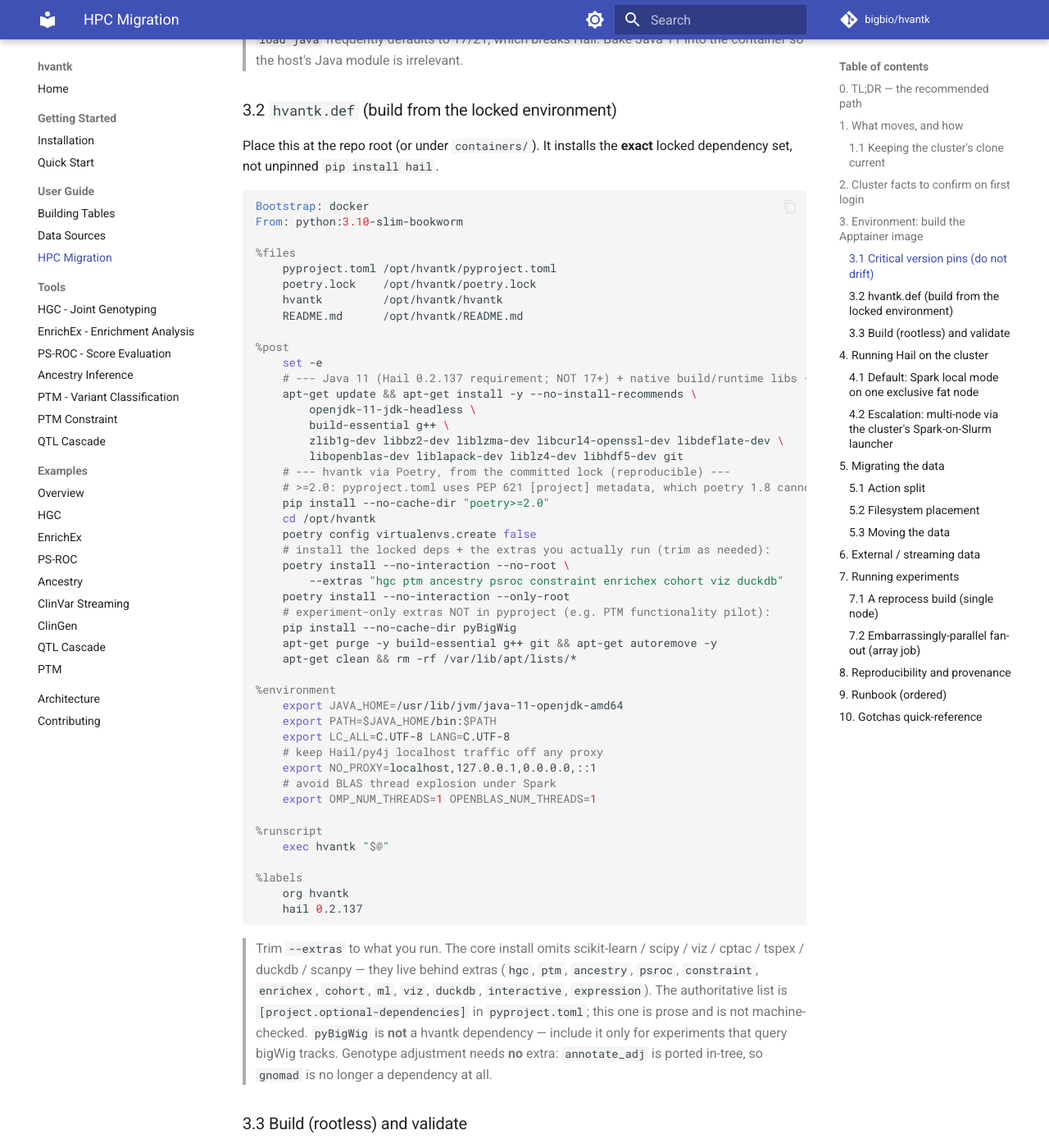
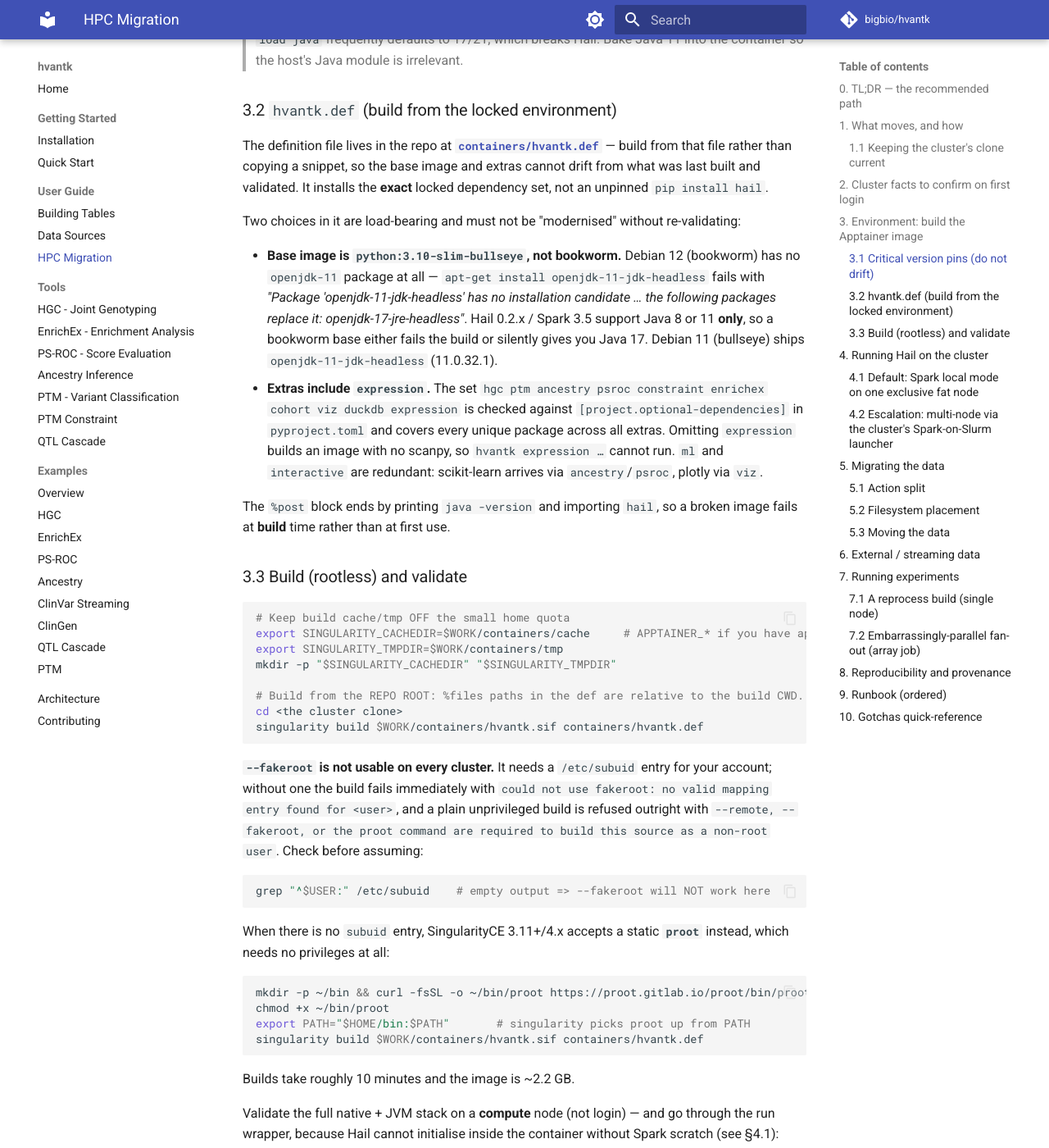
Before and after one commit to bigbio/hvantk, an MkDocs documentation site: the page built from docs_site/guide/hpc-migration.md, in a window 1280 px wide and 1400 px high, scrolled down 3046 px. Shown: the whole window at 82% size. Built offline with MkDocs 1.6.1 and Material for MkDocs 9.7.7, drawn with Linux system fonts in a browser that asks for light colours; comment, search, counter and statistics services are not loaded; some of the changed text lies outside the part shown.

Commit message:
docs(hpc): fix the container build path so it actually works on a cluster
The Apptainer/Singularity section of the HPC migration guide documented a build
that cannot succeed. Four independent blockers, each verified on the cluster:

* Base image had no Java 11. The guide pinned `python:3.10-slim-bookworm`, but
  Debian 12 ships no `openjdk-11` package at all -- apt reports it is replaced by
  `openjdk-17-jre-headless`, and Hail 0.2.x / Spark 3.5 support Java 8 or 11 only.
  Repinned to `python:3.10-slim-bullseye` (openjdk 11.0.32.1).
* `--fakeroot` is not universally available. It needs an `/etc/subuid` entry; with
  none, the build fails with `no valid mapping entry found` and an unprivileged
  build is refused outright. Documented the check and the static `proot` fallback
  that SingularityCE accepts instead.
* Extras omitted `expression`, producing an image with no scanpy in which
  `hvantk expression ...` cannot run. Checked the full list against
  [project.optional-dependencies]; `ml` and `interactive` are genuinely redundant.
* The container cannot initialise Hail without `SPARK_LOCAL_DIRS` on writable
  node-local scratch, and the failure is misdiagnosed: the visible error is
  `[Errno 111] Connection refused` from py4j, which reads as a network fault. The
  real cause is one line above it, `DiskBlockManager: Failed to create any local dir`.

The definition file now lives at `containers/hvantk.def` rather than as a prose
snippet, so the base image and extras cannot drift from what was last built, and
`containers/hvantk_run.sh` sets up and binds Spark scratch so the container is
invoked correctly by default.

Verified end to end: image builds (2.2 GB) and
`hvantk utils check-install` passes on a compute node -- Hail 0.2.137 initialises
and the balding_nichols_model smoke test succeeds.

````diff
--- a/docs_site/guide/hpc-migration.md
+++ b/docs_site/guide/hpc-migration.md
@@ -125,89 +125,76 @@ the lock; do not regenerate or loosen it. And:
 
 ### 3.2 `hvantk.def` (build from the locked environment)
 
-Place this at the repo root (or under `containers/`). It installs the **exact**
-locked dependency set, not unpinned `pip install hail`.
+The definition file lives in the repo at **[`containers/hvantk.def`](../../containers/hvantk.def)**
+— build from that file rather than copying a snippet, so the base image and extras
+cannot drift from what was last built and validated. It installs the **exact** locked
+dependency set, not an unpinned `pip install hail`.
 
-```singularity
-Bootstrap: docker
-From: python:3.10-slim-bookworm
+Two choices in it are load-bearing and must not be "modernised" without re-validating:
 
-%files
-    pyproject.toml /opt/hvantk/pyproject.toml
-    poetry.lock    /opt/hvantk/poetry.lock
-    hvantk         /opt/hvantk/hvantk
-    README.md      /opt/hvantk/README.md
+- **Base image is `python:3.10-slim-bullseye`, not bookworm.** Debian 12 (bookworm) has
+  no `openjdk-11` package at all — `apt-get install openjdk-11-jdk-headless` fails with
+  *"Package 'openjdk-11-jdk-headless' has no installation candidate … the following
+  packages replace it: openjdk-17-jre-headless"*. Hail 0.2.x / Spark 3.5 support Java 8
+  or 11 **only**, so a bookworm base either fails the build or silently gives you
+  Java 17. Debian 11 (bullseye) ships `openjdk-11-jdk-headless` (11.0.32.1).
+- **Extras include `expression`.** The set
+  `hgc ptm ancestry psroc constraint enrichex cohort viz duckdb expression`
+  is checked against `[project.optional-dependencies]` in `pyproject.toml` and covers
+  every unique package across all extras. Omitting `expression` builds an image with no
+  scanpy, so `hvantk expression …` cannot run. `ml` and `interactive` are redundant:
+  scikit-learn arrives via `ancestry`/`psroc`, plotly via `viz`.
 
-%post
-    set -e
-    # --- Java 11 (Hail 0.2.137 requirement; NOT 17+) + native build/runtime libs ---
-    apt-get update && apt-get install -y --no-install-recommends \
-        openjdk-11-jdk-headless \
-        build-essential g++ \
-        zlib1g-dev libbz2-dev liblzma-dev libcurl4-openssl-dev libdeflate-dev \
-        libopenblas-dev liblapack-dev liblz4-dev libhdf5-dev git
-    # --- hvantk via Poetry, from the committed lock (reproducible) ---
-    # >=2.0: pyproject.toml uses PEP 621 [project] metadata, which poetry 1.8 cannot read.
-    pip install --no-cache-dir "poetry>=2.0"
-    cd /opt/hvantk
-    poetry config virtualenvs.create false
-    # install the locked deps + the extras you actually run (trim as needed):
-    poetry install --no-interaction --no-root \
-        --extras "hgc ptm ancestry psroc constraint enrichex cohort viz duckdb"
-    poetry install --no-interaction --only-root
-    # experiment-only extras NOT in pyproject (e.g. PTM functionality pilot):
-    pip install --no-cache-dir pyBigWig
-    apt-get purge -y build-essential g++ git && apt-get autoremove -y
-    apt-get clean && rm -rf /var/lib/apt/lists/*
-
-%environment
-    export JAVA_HOME=/usr/lib/jvm/java-11-openjdk-amd64
-    export PATH=$JAVA_HOME/bin:$PATH
-    export LC_ALL=C.UTF-8 LANG=C.UTF-8
-    # keep Hail/py4j localhost traffic off any proxy
-    export NO_PROXY=localhost,127.0.0.1,0.0.0.0,::1
-    # avoid BLAS thread explosion under Spark
-    export OMP_NUM_THREADS=1 OPENBLAS_NUM_THREADS=1
-
-%runscript
-    exec hvantk "$@"
-
-%labels
-    org hvantk
-    hail 0.2.137
-```
-
-> Trim `--extras` to what you run. The core install omits scikit-learn / scipy / viz /
-> cptac / tspex / duckdb / scanpy — they live behind extras (`hgc`, `ptm`,
-> `ancestry`, `psroc`, `constraint`, `enrichex`, `cohort`, `ml`, `viz`, `duckdb`,
-> `interactive`, `expression`). The authoritative list is
-> `[project.optional-dependencies]` in `pyproject.toml`; this one is prose and is not
-> machine-checked.
-> `pyBigWig` is **not** a hvantk dependency — include it only for experiments that
-> query bigWig tracks. Genotype adjustment needs **no** extra: `annotate_adj` is
-> ported in-tree, so `gnomad` is no longer a dependency at all.
+The `%post` block ends by printing `java -version` and importing `hail`, so a broken
+image fails at **build** time rather than at first use.
 
 ### 3.3 Build (rootless) and validate
 
 ```bash
 # Keep build cache/tmp OFF the small home quota
-export APPTAINER_CACHEDIR=/scratch/$USER/apptainer/cache
-export APPTAINER_TMPDIR=/scratch/$USER/apptainer/tmp
-mkdir -p "$APPTAINER_CACHEDIR" "$APPTAINER_TMPDIR"
+export SINGULARITY_CACHEDIR=$WORK/containers/cache     # APPTAINER_* if you have apptainer
+export SINGULARITY_TMPDIR=$WORK/containers/tmp
+mkdir -p "$SINGULARITY_CACHEDIR" "$SINGULARITY_TMPDIR"
 
-# Build on the cluster if --fakeroot is allowed:
-apptainer build --fakeroot hvantk.sif hvantk.def
-#   ...or build on a laptop / CI and copy the .sif over via Globus/rsync.
+# Build from the REPO ROOT: %files paths in the def are relative to the build CWD.
+cd <the cluster clone>
+singularity build $WORK/containers/hvantk.sif containers/hvantk.def
+```
 
-# Validate the full native + JVM stack on a COMPUTE node (not login):
-srun -c 4 --mem 16g apptainer exec hvantk.sif hvantk utils check-install
+**`--fakeroot` is not usable on every cluster.** It needs a `/etc/subuid` entry for your
+account; without one the build fails immediately with
+`could not use fakeroot: no valid mapping entry found for <user>`, and a plain
+unprivileged build is refused outright with
+`--remote, --fakeroot, or the proot command are required to build this source as a
+non-root user`. Check before assuming:
+
+```bash
+grep "^$USER:" /etc/subuid    # empty output => --fakeroot will NOT work here
+```
+
+When there is no `subuid` entry, SingularityCE 3.11+/4.x accepts a static **`proot`**
+instead, which needs no privileges at all:
+
+```bash
+mkdir -p ~/bin && curl -fsSL -o ~/bin/proot https://proot.gitlab.io/proot/bin/proot
+chmod +x ~/bin/proot
+export PATH="$HOME/bin:$PATH"       # singularity picks proot up from PATH
+singularity build $WORK/containers/hvantk.sif containers/hvantk.def
+```
+
+Builds take roughly 10 minutes and the image is ~2.2 GB.
+
+Validate the full native + JVM stack on a **compute** node (not login) — and go through
+the run wrapper, because Hail cannot initialise inside the container without Spark
+scratch (see §4.1):
+
+```bash
+srun -c 4 --mem 16g bash containers/hvantk_run.sh utils check-install
 #   expects: Hail version prints, balding_nichols_model smoke test passes.
 ```
 
 `hvantk utils check-install` is the canonical go/no-go for a node — it initializes
 Hail, prints `hl.version()`, runs a Hail smoke test, and diagnoses proxy problems.
-
----
 
 ## 4. Running Hail on the cluster
 
@@ -216,6 +203,19 @@ Hail, prints `hl.version()`, runs a Hail smoke test, and diagnoses proxy problem
 hvantk runs Hail in **local Spark mode** — every `init_hail()` call uses local
 defaults (no master/memory config in the repo). On HPC that maps to **one exclusive
 node, many cores, high memory**, with Spark temp on **node-local scratch**.
+
+> **`SPARK_LOCAL_DIRS` is mandatory when running from the container, and its absence
+> is misdiagnosed.** Without a writable node-local scratch bound into the image, Hail
+> init dies with
+> `DiskBlockManager: ERROR: Failed to create any local dir`, followed by
+> `Hail initialisation failed: [Errno 111] Connection refused` from py4j. The second
+> message is what you see first and it reads like a network or proxy fault; it is not.
+> `containers/hvantk_run.sh` sets the scratch dir up and binds it, so prefer:
+>
+> ```bash
+> bash containers/hvantk_run.sh utils check-install
+> HVANTK_BIND="$WORK:$WORK" bash containers/hvantk_run.sh reprocess clinvar:variants ...
+> ```
 
 ```bash
 #!/bin/bash
@@ -451,6 +451,13 @@ launching at scale.
 ## 10. Gotchas quick-reference
 
 - **Java 17 default** → Hail breaks. Force **Java 11** (baked into the container).
+- **A bookworm base image** → there is no `openjdk-11` in Debian 12 at all; apt offers
+  `openjdk-17-jre-headless` instead. Use `python:3.10-slim-bullseye`.
+- **`--fakeroot` with no `/etc/subuid` entry** → `no valid mapping entry found`, and an
+  unprivileged build is refused. Put a static `proot` on `PATH` instead (§3.3).
+- **Container Hail init: `[Errno 111] Connection refused`** → almost never the network.
+  Look one line up for `DiskBlockManager: Failed to create any local dir`: Spark has no
+  writable scratch. Use `containers/hvantk_run.sh` (§4.1).
 - **`spark.driver.memory == --mem`** → silent cgroup OOM-kill. Use ~80%.
 - **`local[*]` on a shared node** → heartbeat timeouts. Pin to `--cpus-per-task`, or
   use `--exclusive`.
@@ -463,5 +470,6 @@ launching at scale.
 - **Stray system/conda Python** below the 3.10 floor → use the container's Python;
   never run hvantk against an unmanaged interpreter.
 - **Core install ≠ full toolkit** — install the right **extras** (`hgc ptm
-  ancestry psroc constraint enrichex cohort viz duckdb`) in the image.
+  ancestry psroc constraint enrichex cohort viz duckdb expression`) in the image.
+  Dropping `expression` yields an image with no scanpy, so `hvantk expression …` fails.
 - **Scratch is purged** — copy results to project/home before the window.
````
Also changed, not shown: 2 other files.
